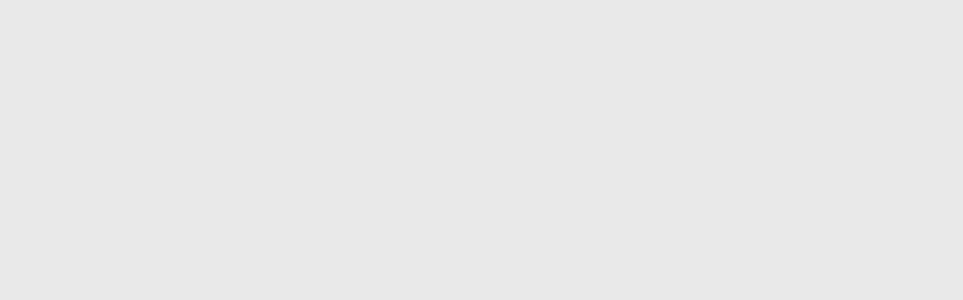
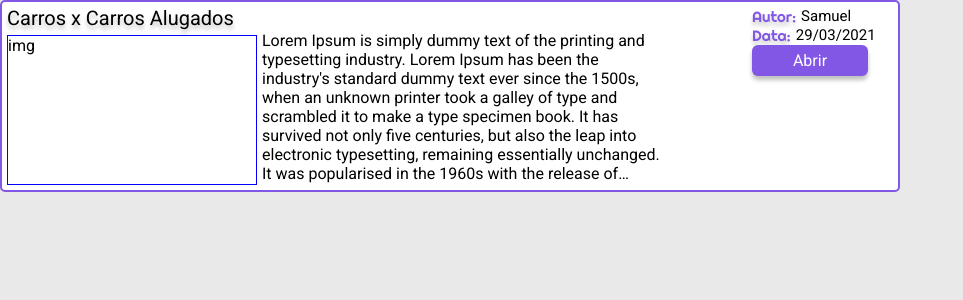
Before and after one commit to SamuelTelesSilva/Blog-CC, a React (Create React App) app: page /card in a window 1280 px wide. Shown: the top 300 px of the page, without its empty margins (0-963 px from the left). Built offline with nearby package versions, Linux system fonts and the light colour scheme.

Commit message:
foi feito o card desk/mobile

```diff
--- a/public/index.html
+++ b/public/index.html
@@ -15,6 +15,10 @@
       user's mobile device or desktop. See https://developers.google.com/web/fundamentals/web-app-manifest/
     -->
     <link rel="manifest" href="%PUBLIC_URL%/manifest.json" />
+    <link rel="preconnect" href="https://fonts.gstatic.com">
+    <link href="https://fonts.googleapis.com/css2?family=Roboto&display=swap" rel="stylesheet">
+    <link rel="preconnect" href="https://fonts.gstatic.com">
+    <link href="https://fonts.googleapis.com/css2?family=Righteous&display=swap" rel="stylesheet">
     <!--
       Notice the use of %PUBLIC_URL% in the tags above.
       It will be replaced with the URL of the `public` folder during the build.
--- /dev/null
+++ b/src/components/ButtonCard/index.js
@@ -0,0 +1,13 @@
+import React from 'react';
+import {Button, Container} from './styles';
+
+const ButtonCard = () => {
+    return(
+        <Container>
+            <Button>
+                Abrir
+            </Button>
+        </Container>
+    );
+}
+export default ButtonCard;
--- /dev/null
+++ b/src/components/ButtonCard/styles.js
@@ -0,0 +1,26 @@
+import styled from 'styled-components';
+
+export const Container = styled.div`
+    display: flex;
+`;
+
+export const Button = styled.div`
+    display: flex;
+    width: 116px;
+    height: 31px;
+    background: var(--colorMain);
+    color: white;
+    justify-content: center;
+    align-items: center;
+    border-radius: 6px;
+
+    box-shadow: 0px 4px 4px rgba(0, 0, 0, 0.25);
+
+    :hover{
+        cursor: pointer;
+    }
+
+    @media screen and (max-width: 768px){
+
+    }
+`;
--- /dev/null
+++ b/src/components/Card/index.js
@@ -0,0 +1,50 @@
+import React from 'react';
+import { Container, CardMain, CardDetail} from './styles';
+import ButtonCard from '../ButtonCard/index';
+import useWindowDimensions from '../useWindowDimensions/index';
+import CardMobile from '../CardMobile/index';
+
+const Card = () => {
+
+    let displayResult = "flex";
+
+    const { width } = useWindowDimensions();
+
+    if( width <= 768 ){
+        displayResult = "none";
+        return <CardMobile />;
+    }
+
+    return(
+        <Container style={{display: displayResult}}>
+            <CardMain>
+                <div className="card-title">Carros x Carros Alugados</div>
+                <div className="card-img-detail">img</div>
+            </CardMain>
+            <div className="card-text-detail">
+                Lorem Ipsum is simply dummy text of the printing and typesetting industry.
+                Lorem Ipsum has been the industry's standard dummy text ever since the 1500s,
+                when an unknown printer took a galley of type and scrambled it to make a type
+                specimen book. It has survived not only five centuries, but also the leap into
+                electronic typesetting, remaining essentially unchanged. It was popularised in
+                the 1960s with the release of Letraset sheets containing Lorem Ipsum passages,
+                and more recently with desktop publishing software like Aldus PageMaker including
+                versions of Lorem Ipsum.
+            </div>
+            <CardDetail>
+                <div className="cont-author-date">
+                    <div className="author-info">
+                        <span className="author">Autor: </span>
+                        <span>Samuel</span>
+                    </div>
+                    <div className="date-info">
+                        <span className="date">Data: </span>
+                        <span>29/03/2021</span>
+                    </div>
+                </div>
+                <ButtonCard />
+            </CardDetail>
+        </Container>
+    );
+}
+export default Card;
--- /dev/null
+++ b/src/components/Card/styles.js
@@ -0,0 +1,81 @@
+import styled from 'styled-components';
+
+export const Container = styled.div`
+    border: 2px solid var(--colorMain);
+    border-radius: 5px;
+    width: 100%;
+    max-width: 900px;
+    background-color: #FFFFFF;
+
+    .card-text-detail{
+        display: inline-block;
+        display: -webkit-box;
+        margin: 29px 5px 5px 0px;
+        width: 400px;
+        overflow: hidden;
+        -webkit-line-clamp: 8;
+        -webkit-box-orient: vertical;
+        max-height: 10em;
+
+    }
+
+    @media screen and (max-width: 768px){
+
+    }
+`;
+
+export const CardMain = styled.div`
+    display: block;
+
+    margin: 5px;
+
+
+    .card-title{
+        margin-bottom: 5px;
+        font-style: normal;
+        font-weight: normal;
+        font-size: 20px;
+        line-height: 23px;
+        text-shadow: 0px 4px 4px rgba(0, 0, 0, 0.25);
+
+    }
+    .card-img-detail{
+        border: 1px solid blue;
+        width: 250px;
+        height: 150px;
+
+    }
+
+    @media screen and (max-width: 768px){
+
+    }
+`;
+
+export const CardDetail = styled.div`
+    display: block;
+
+    width: 135px;
+    margin: 5px 0px 5px 85px;
+
+
+    .author-info, .date-info{
+        display: flex;
+
+        .author, .date{
+            display: flex;
+            margin-right: 5px;
+            font-family: 'Righteous', cursive;
+            color: var(--colorMain);
+            text-shadow: 0px 4px 4px rgba(0, 0, 0, 0.20);
+        }
+
+        span{
+            font-size: 15px;
+        }
+    }
+
+
+    @media screen and (max-width: 768px){
+
+    }
+`;
--- /dev/null
+++ b/src/components/CardMobile/index.js
@@ -0,0 +1,44 @@
+import React from 'react';
+import { Container } from './styles';
+import ButtonCard from '../ButtonCard/index';
+
+const CardMobile = () => {
+    return(
+        <Container>
+            <div className="cont-main">
+                <div className="detail-card">
+                    <div className="title-card">
+                        <span>Carros x Carros Alugados</span>
+                    </div>
+                    <div className="img-card">
+                        Img
+                    </div>
+                </div>
+                <div className="author-date">
+                    <div className="author-detail">
+                        <span>Autor: </span>
+                            Samuel
+                    </div>
+                    <div className="date-detail">
+                        <span>Data: </span>
+                            25/03/2021
+                    </div>
+                    <div className="button-detail">
+                        <ButtonCard />
+                    </div>
+                </div>
+            </div>
+            <div className="desc-card">
+                Lorem Ipsum is simply dummy text of the printing and typesetting industry.
+                Lorem Ipsum has been the industry's standard dummy text ever since the 1500s,
+                when an unknown printer took a galley of type and scrambled it to make a type
+                specimen book. It has survived not only five centuries, but also the leap into
+                electronic typesetting, remaining essentially unchanged. It was popularised in
+                the 1960s with the release of Letraset sheets containing Lorem Ipsum passages,
+                and more recently with desktop publishing software like Aldus PageMaker including
+                versions of Lorem Ipsum.
+            </div>
+        </Container>
+    );
+}
+export default CardMobile;
--- /dev/null
+++ b/src/components/CardMobile/styles.js
@@ -0,0 +1,64 @@
+import styled from 'styled-components';
+
+export const Container = styled.div`
+    display: block;
+    border: 2px solid var(--colorMain);
+    border-radius: 5px;
+
+
+    .cont-main{
+        display: flex;
+    }
+
+    .detail-card{
+        display: block;
+        width:100%;
+        max-width:200px;
+        margin: 0px 5px 0px 5px;
+
+        .title-card{
+            font-style: normal;
+            font-weight: normal;
+            font-size: 17px;
+            line-height: 23px;
+            text-shadow: 0px 4px 4px rgba(0, 0, 0, 0.25);
+        }
+        .img-card{
+            width:100%;
+            max-width:200px;
+            height: 150px;
+            border: 1px solid black;
+            border-radius: 5px;
+        }
+    }
+
+    .author-date{
+        display: block;
+        width: 50%;
+        margin: 21px 0px 0px 0px;
+        font-size: 15px;
+
+        span{
+            font-family: 'Righteous', cursive;
+            color: var(--colorMain);
+            text-shadow: 0px 4px 4px rgba(0, 0, 0, 0.20);
+        }
+
+        .button-detail{
+            display: flex;
+            margin-top: 70px;
+        }
+
+    }
+
+    .desc-card{
+        display: inline-block;
+        display: -webkit-box;
+        margin-top: 5px;
+        overflow: hidden;
+        -webkit-line-clamp: 7;
+        -webkit-box-orient: vertical;
+        max-height: 9em;
+        margin: 5px;
+    }
+`;
--- /dev/null
+++ b/src/components/useWindowDimensions/index.js
@@ -0,0 +1,27 @@
+import { useState, useEffect } from 'react';
+
+function getWindowDimensions() {
+
+  const { innerWidth: width, innerHeight: height } = window;
+  return {
+    width,
+    height
+  };
+
+}
+
+function useWindowDimensions() {
+  const [windowDimensions, setWindowDimensions] = useState(getWindowDimensions());
+
+  useEffect(() => {
+    function handleResize() {
+      setWindowDimensions(getWindowDimensions());
+    }
+
+    window.addEventListener('resize', handleResize);
+    return () => window.removeEventListener('resize', handleResize);
+  }, []);
+
+  return windowDimensions;
+}
+export default useWindowDimensions;
--- a/src/routes.js
+++ b/src/routes.js
@@ -1,14 +1,14 @@
 import React from 'react';
 import {BrowserRouter, Switch, Route} from 'react-router-dom';
-
+import Card from './components/Card';
+import CardMobile from './components/CardMobile/index';
 
 const Routes = () => (
     <BrowserRouter>
         <Switch>
-
+            <Route exact path="/card" component={Card} />
+            <Route path="/cardm" component={ CardMobile } />
         </Switch>
     </BrowserRouter>
 );
 export default Routes;
-
-//<Route exact path="/" component={} />
--- a/src/styles/GlobalStyles.js
+++ b/src/styles/GlobalStyles.js
@@ -5,23 +5,22 @@ export default createGlobalStyle`
         margin: 0;
         padding: 0;
         box-sizing: border-box;
-        background: #E9E9E9;
     }
 
     html, body, #root {
         height: 100%;
+        background: #E9E9E9;
     }
 
     *{
         border: 0;
         outline: 0;
-
         font-family: 'Roboto', sans-serif;
     }
 
     :root {
-        --backMain: #E9E9E9;
-        --backSeg: #D3D3D3;
+        --colorMain: #8257E6;
+
     }
 
 `;
```
